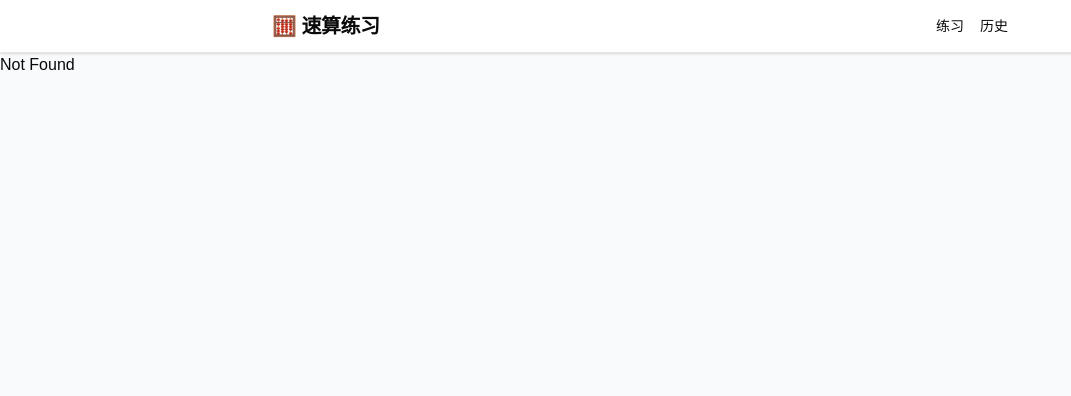
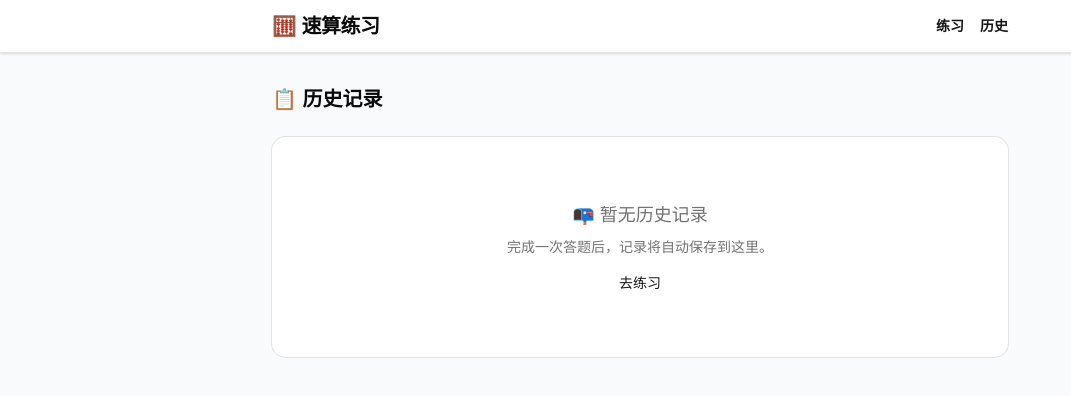
Before and after one commit to LOG1997/mental-calc, a React (Vite) app: page /mental-calc/history in a window 1280 px wide. Before the commit this address had no page. Shown: the top 396 px of the page, without its empty margins (0-1071 px from the left). Built offline with nearby package versions, Linux system fonts and the light colour scheme.

Commit message:
feat: router

```diff
--- a/src/components/HistoryDetail.tsx
+++ b/src/components/HistoryDetail.tsx
@@ -8,7 +8,7 @@ import { MODULE_LABELS } from "@/lib/constants";
 import type { HistoryRecord } from "@/types";
 
 export function HistoryDetail() {
-  const { id } = useParams({ from: "/history/$id" });
+  const { id } = useParams({ from: "/mental-calc/history/$id" });
   const [record, setRecord] = useState<HistoryRecord | null>(null);
   const [loading, setLoading] = useState(true);
   const [notFound, setNotFound] = useState(false);
@@ -60,7 +60,7 @@ export function HistoryDetail() {
               该记录可能已被删除，或 ID 无效。
             </p>
             <Link
-              to="/history"
+              to="/mental-calc/history"
               className="mt-4 inline-block text-sm font-medium text-primary hover:underline"
             >
               返回列表
@@ -78,7 +78,7 @@ export function HistoryDetail() {
         variant="ghost"
         size="sm"
         className="mb-4"
-        onClick={() => navigate({ to: "/history" })}
+        onClick={() => navigate({ to: "/mental-calc/history" })}
       >
         <ArrowLeft className="mr-1 h-4 w-4" />
         返回列表
--- a/src/components/HistoryList.tsx
+++ b/src/components/HistoryList.tsx
@@ -61,7 +61,9 @@ export function HistoryList() {
                     <th className="px-4 py-3 text-left font-medium">题量</th>
                     <th className="px-4 py-3 text-left font-medium">正确率</th>
                     <th className="px-4 py-3 text-left font-medium">用时</th>
-                    <th className="px-4 py-3 text-left font-medium">完成时间</th>
+                    <th className="px-4 py-3 text-left font-medium">
+                      完成时间
+                    </th>
                   </tr>
                 </thead>
                 <tbody>
@@ -71,7 +73,7 @@ export function HistoryList() {
                       className="cursor-pointer border-b transition-colors hover:bg-muted/30"
                       onClick={() =>
                         navigate({
-                          to: "/history/$id",
+                          to: "/mental-calc/history/$id",
                           params: { id: String(r.id) },
                         })
                       }
--- a/src/components/MathGame.tsx
+++ b/src/components/MathGame.tsx
@@ -569,7 +569,7 @@ export function MathGame() {
                 重新开始
               </Button>
               <Button
-                onClick={() => navigate({ to: "/history" })}
+                onClick={() => navigate({ to: "/mental-calc/history" })}
                 variant="outline"
                 size="lg"
               >
--- a/src/router.tsx
+++ b/src/router.tsx
@@ -1,4 +1,10 @@
-import { createRootRoute, createRoute, createRouter, Outlet, Link } from "@tanstack/react-router";
+import {
+  createRootRoute,
+  createRoute,
+  createRouter,
+  Outlet,
+  Link,
+} from "@tanstack/react-router";
 import { MathGame } from "@/components/MathGame";
 import { HistoryList } from "@/components/HistoryList";
 import { HistoryDetail } from "@/components/HistoryDetail";
@@ -15,13 +21,13 @@ function RootLayout() {
           </Link>
           <nav className="flex items-center gap-4">
             <Link
-              to="/"
+              to="/mental-calc"
               className="text-sm font-medium transition-colors hover:text-primary [&.active]:text-primary [&.active]:font-semibold"
             >
               练习
             </Link>
             <Link
-              to="/history"
+              to="/mental-calc/history"
               className="text-sm font-medium transition-colors hover:text-primary [&.active]:text-primary [&.active]:font-semibold"
             >
               历史
@@ -42,13 +48,13 @@ const rootRoute = createRootRoute({
 
 const indexRoute = createRoute({
   getParentRoute: () => rootRoute,
-  path: "/",
+  path: "/mental-calc",
   component: MathGame,
 });
 
 const historyRoute = createRoute({
   getParentRoute: () => rootRoute,
-  path: "/history",
+  path: "/mental-calc/history",
   component: HistoryList,
 });
 
```
